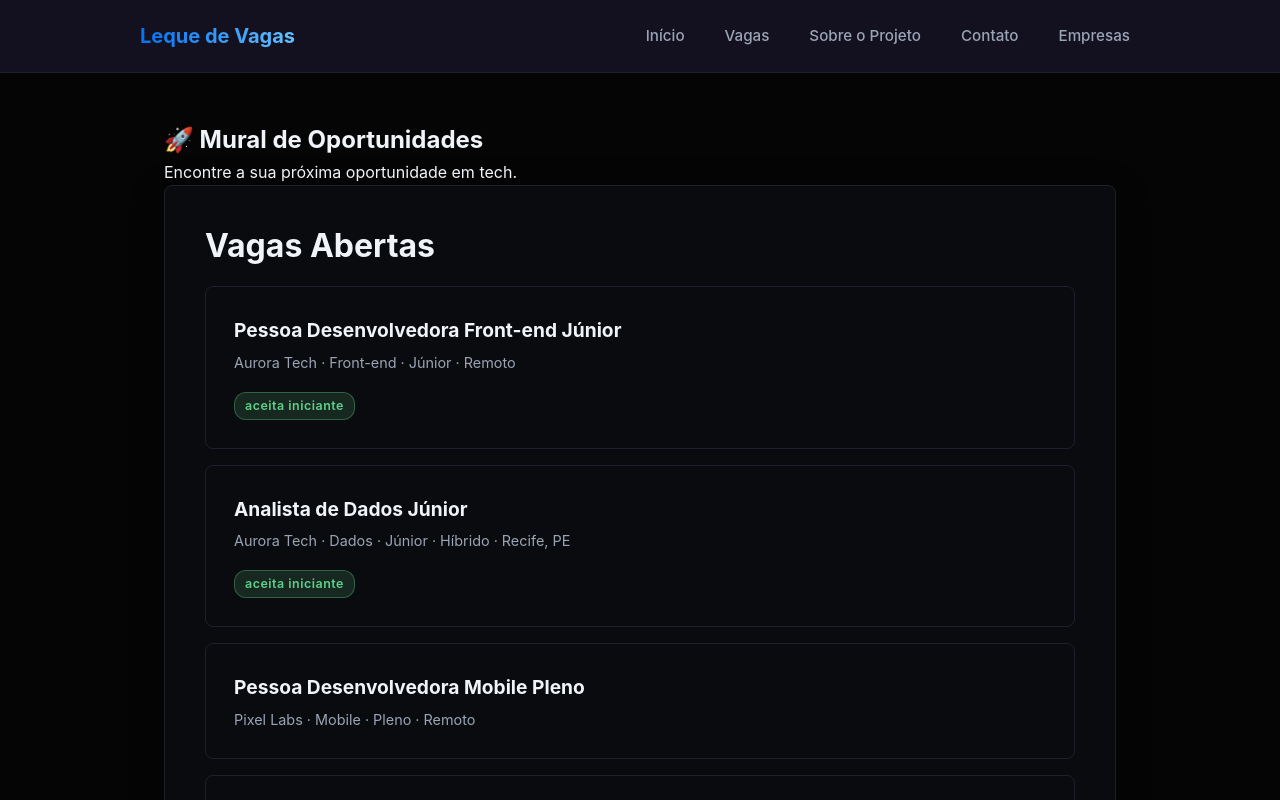
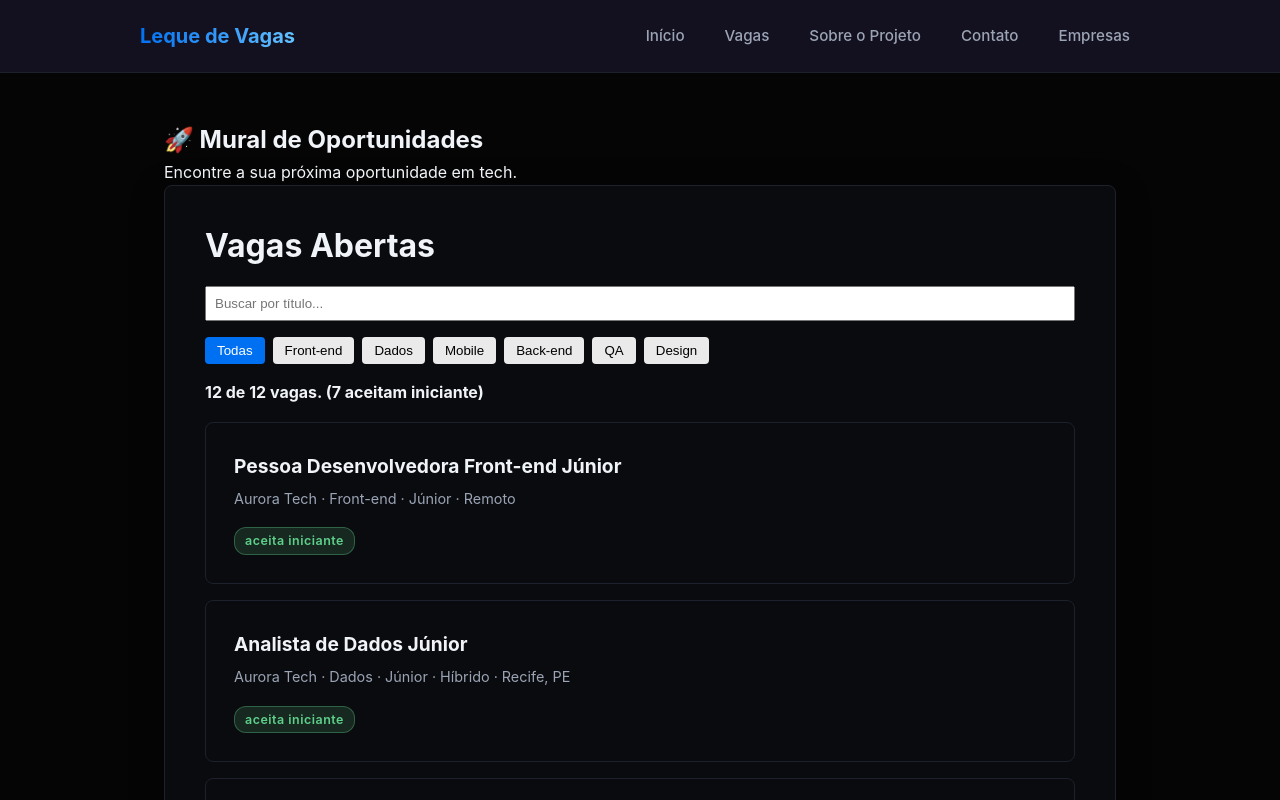
Before and after one commit to VictorDGadelha/linkedin-clone, a Next.js app: page /vagas in a window 1280 px wide. Shown: the top 800 px of the page. Built offline with nearby package versions, Linux system fonts and the light colour scheme; no server answers.

Commit message:
feat(frente 4): implementa filtros de busca e estado derivado no mural de vagas
Cria MuralDeVagas com estado, Filtros controlados e atualiza a page.tsx mantendo-a no servidor.

```diff
--- a/app/vagas/page.tsx
+++ b/app/vagas/page.tsx
@@ -1,5 +1,5 @@
 import { listarVagas } from "@/lib/api";
-import CardDeVaga from "@/components/CardDeVaga";
+import MuralDeVagas from "@/components/MuralDeVagas";
 
 export const metadata = {
   title: "Vagas Abertas | Leque de Vagas",
@@ -9,16 +9,14 @@ export const metadata = {
 export default async function ListaDeVagas() {
   const vagas = await listarVagas();
 
+  console.log("[servidor] montando a listagem");
+
   return (
     <section className="card-conteudo">
       <h1 className="titulo-secao" style={{ marginBottom: "20px" }}>
         Vagas Abertas
       </h1>
-      <ul className="lista-vagas" style={{ display: "flex", flexDirection: "column", gap: "16px" }}>
-        {vagas.map((vaga) => (
-          <CardDeVaga key={vaga.id} vaga={vaga} />
-        ))}
-      </ul>
+      <MuralDeVagas vagas={vagas} />
     </section>
   );
 }
--- /dev/null
+++ b/components/Filtros.tsx
@@ -0,0 +1,40 @@
+type FiltrosProps = {
+  busca: string;
+  aoMudarBusca: (valor: string) => void;
+  area: string;
+  aoMudarArea: (valor: string) => void;
+  areas: string[];
+};
+
+export default function Filtros({ busca, aoMudarBusca, area, aoMudarArea, areas }: FiltrosProps) {
+  return (
+    <div className="filtros-container">
+      <input
+        type="text"
+        placeholder="Buscar por título..."
+        value={busca}
+        onChange={(e) => aoMudarBusca(e.target.value)}
+        style={{ padding: '8px', width: '100%', marginBottom: '16px' }}
+      />
+
+      <div style={{ display: 'flex', gap: '8px', flexWrap: 'wrap' }}>
+        {areas.map(nomeArea => (
+          <button
+            key={nomeArea}
+            onClick={() => aoMudarArea(nomeArea)}
+            style={{
+              padding: '6px 12px',
+              cursor: 'pointer',
+              backgroundColor: area === nomeArea ? '#0070f3' : '#eaeaea',
+              color: area === nomeArea ? 'white' : 'black',
+              border: 'none',
+              borderRadius: '4px'
+            }}
+          >
+            {nomeArea}
+          </button>
+        ))}
+      </div>
+    </div>
+  );
+}
--- /dev/null
+++ b/components/MuralDeVagas.tsx
@@ -0,0 +1,49 @@
+"use client";
+
+import { useState } from "react";
+import Filtros from "./Filtros";
+import CardDeVaga from "./CardDeVaga";
+import { Vaga } from "../data/vagas";
+
+export default function MuralDeVagas({ vagas }: { vagas: Vaga[] }) {
+  const [busca, setBusca] = useState("");
+  const [area, setArea] = useState("Todas");
+
+  const areas = ["Todas", ...Array.from(new Set(vagas.map(v => v.area)))];
+
+  const visiveis = vagas.filter((vaga) => {
+    const bateBusca = vaga.titulo.toLowerCase().includes(busca.toLowerCase());
+    const bateArea = area === "Todas" || vaga.area === area;
+    return bateBusca && bateArea;
+  });
+
+  const aceitamIniciante = visiveis.filter(v => v.aceitaIniciante).length;
+
+  return (
+    <section>
+      <Filtros
+        busca={busca}
+        aoMudarBusca={setBusca}
+        area={area}
+        aoMudarArea={setArea}
+        areas={areas}
+      />
+
+      <div style={{ marginTop: '16px', marginBottom: '16px', fontWeight: 'bold' }}>
+        <p>
+          {visiveis.length} de {vagas.length} vagas. ({aceitamIniciante} aceitam iniciante)
+        </p>
+      </div>
+
+      {visiveis.length === 0 ? (
+        <p style={{ color: 'red' }}>Nenhuma vaga encontrada para esta busca.</p>
+      ) : (
+        <ul style={{ display: 'flex', flexDirection: 'column', gap: '16px', padding: 0 }}>
+          {visiveis.map(vaga => (
+            <CardDeVaga key={vaga.id} vaga={vaga} />
+          ))}
+        </ul>
+      )}
+    </section>
+  );
+}
```
